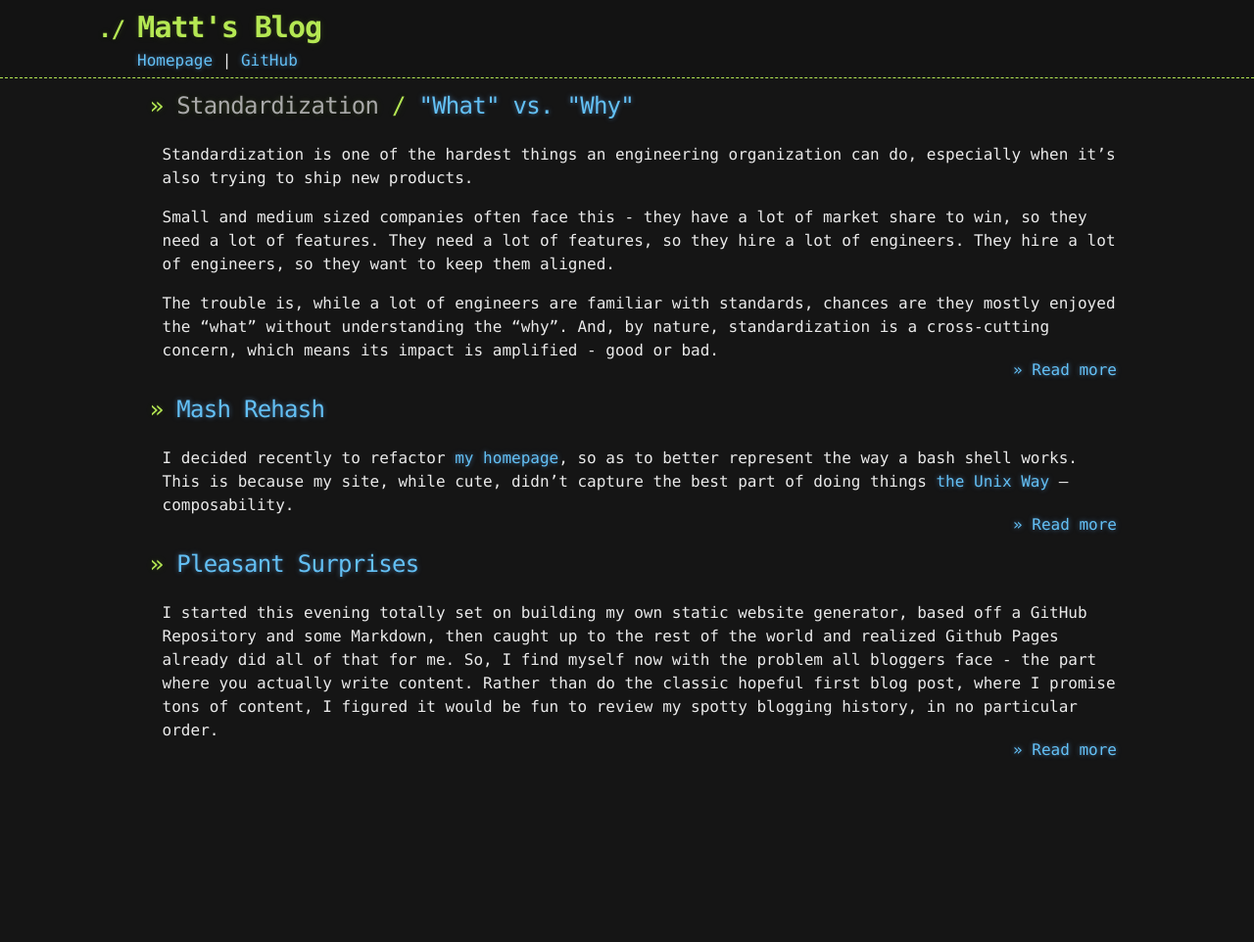
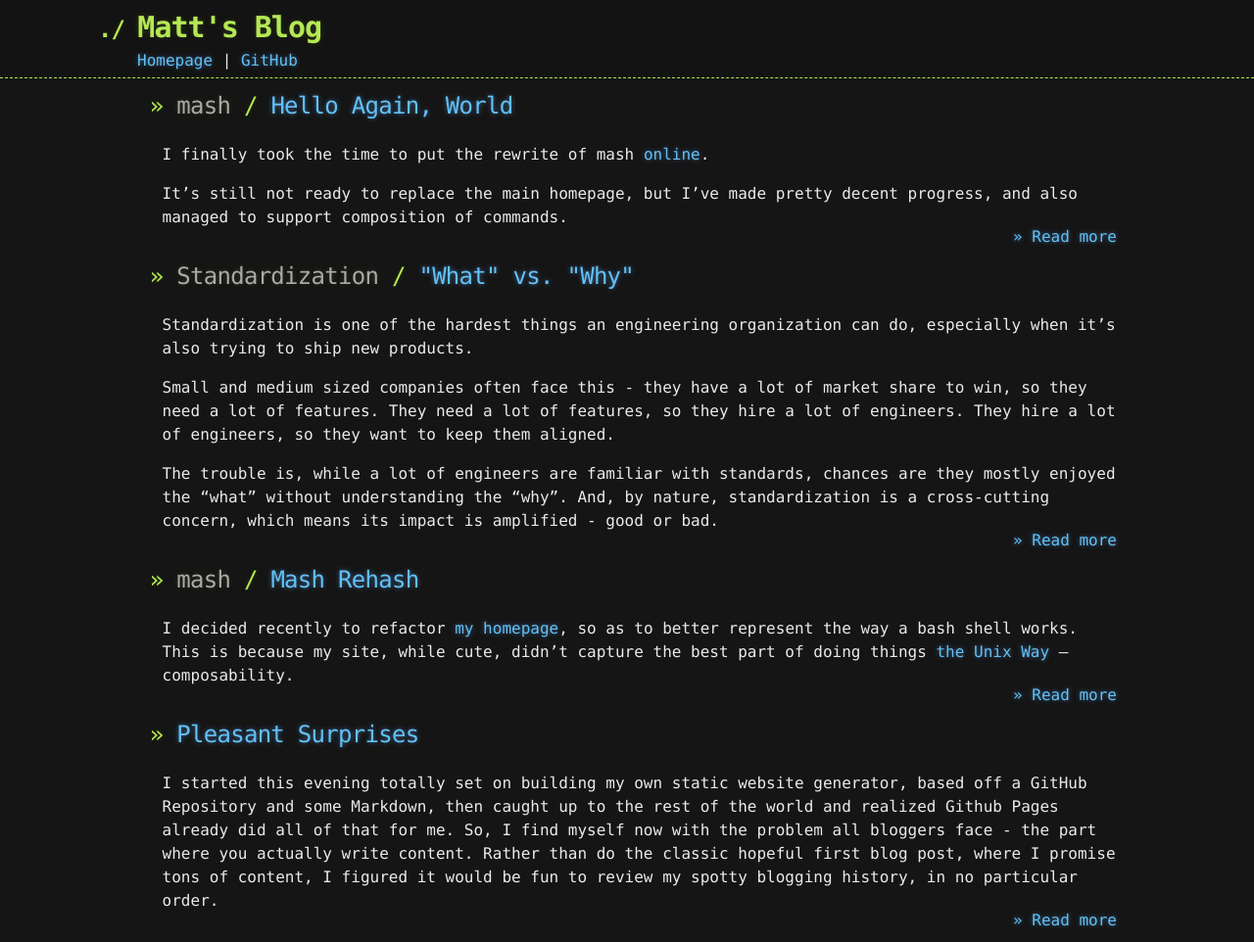
Before and after one commit to conrs/blog, a Jekyll site: the page built from index.html, in a window 1280 px wide. Shown: the whole page at 98% size. Built offline with Jekyll 4.4.1, drawn with Linux system fonts in a browser that asks for light colours; before the commit the page ends 900 px from its top, so only the background shows below that; some of the changed lines change nothing that is shown.

Commit message:
New post: Hello again, world

````diff
--- a/_data/series.yml
+++ b/_data/series.yml
@@ -3,3 +3,8 @@
   description:
     My take on standardization, built from experience before, during, and after attempts to do so
     at companies of various sizes.
+
+- id: mash
+  title: mash
+  description:
+    Posts related to continued development of Matt's Awesome SHell.
--- a/_layouts/post.html
+++ b/_layouts/post.html
@@ -36,7 +36,7 @@ If you enjoyed this content, please consider sharing it with your network.
 	</li>
 </ul>
 
-{% if page.series % }
+{% if page.series %}
   {% assign series-posts = site.posts | reverse | where: 'series', page.series %}
   {% assign series = site.data.series | where: 'id', page.series %}
   {% if series-posts.size > 1 %}
--- a/_posts/2020-09-11-mash-rehash.md
+++ b/_posts/2020-09-11-mash-rehash.md
@@ -1,5 +1,6 @@
 ---
 layout: post
+series: mash
 ---
 
 I decided recently to refactor [my homepage](http://con.rs), so as to better represent the way a bash shell works. This is because my site, while cute, didn't capture the best part of doing things [the Unix Way](https://homepage.cs.uri.edu/~thenry/resources/unix_art/ch01s06.html) -- composability.
--- /dev/null
+++ b/_posts/2020-11-01-hello-again-world.md
@@ -0,0 +1,64 @@
+---
+layout: post
+series: mash
+title: Hello Again, World
+excerpt_separator: <!--more-->
+---
+
+I finally took the time to put the rewrite of mash [online](https://conrs.github.io/mash).
+
+It's still not ready to replace the main homepage, but I've made pretty decent progress, and also managed to support composition of commands.
+
+<!--more-->
+## Progress
+
+Since last, I've pulled the following off the todo list:
+- Composability
+- Command history support
+- Paste support
+- An actual thought out bio
+
+Still outstanding is:
+- Mobile support (touch events instead of keystrokes)
+- Tab completion
+- HTML-friendly buffer that line breaks based on _visible_ text
+- "Say" command (obviously)
+- Analytics update
+
+And I've added:
+- "interactive mode" knowledge for commands
+- stderr stream
+- clean up [Command](https://github.com/conrs/mash/blob/5a955c5dd083969ea5a5ae6c22a9e59d3b16bec2/package/src/commands/baseCommand.ts) class structure
+- break up commands into smaller ones, compose them
+
+## Challenges
+
+### Buffers
+
+Multiline buffers ended up taking quite a bit of time to get right. Ultimately I went with a doubly linked list representing characters, and also had to have the buffer be in charge of hard wraps (as otherwise the cursor position becomes inaccurate).
+
+The doubly linked list helped with the "insertion of text" problem, as now it is as simple as adding some links. My first stab had some 2 dimensional arrays and was generally a pain, as you'd have to reindex after each insert.
+
+I think I could still simplify this quite a bit, but decided to ship something usable in the meanwhile.
+
+### HTML and Hard Wrapping
+
+Hard wrapping and HTML are a little bit at odds. Consider the following link:
+```
+<a href="https://blog.con.rs">Blog</a>
+```
+
+When you render the HTML, only 4 characters show up. But let's say our buffer wraps at 10 characters wide - well now everything goes out the window. Your cursor will have adjusted for the hard wrap, but then when you actually render the text, two things might happen:
+- The visible portion has a line break in it (e.g. `Bl[linebreak]og`)
+- The invisible portion has a line break in it (e.g. `https://co[linebreak]n.rs`)
+  - In this case, the cursor position will look incorrect, as it will have adjusted for a newline that is no longer there.
+
+For now, the simplest fix was just to remove links (lol).
+
+## Next up
+
+The plan is to keep iterating and add the remaining outstanding functionality. I will probably not spend too much time supporting HTML yet, as it is not the most pressing problem, so first up will likely be better mobile support, followed by analytics support.
+
+There is also a decent amount of cleanup needed, starting with decomposition of some of the beast commands.
+
+I'd also like to take the time to document things right, as well as capture some of the nuance better, which will likely feed into another blog post here. In the meantime, feel free to follow my progress on [the repository](https://github.com/conrs/mash)!
````
